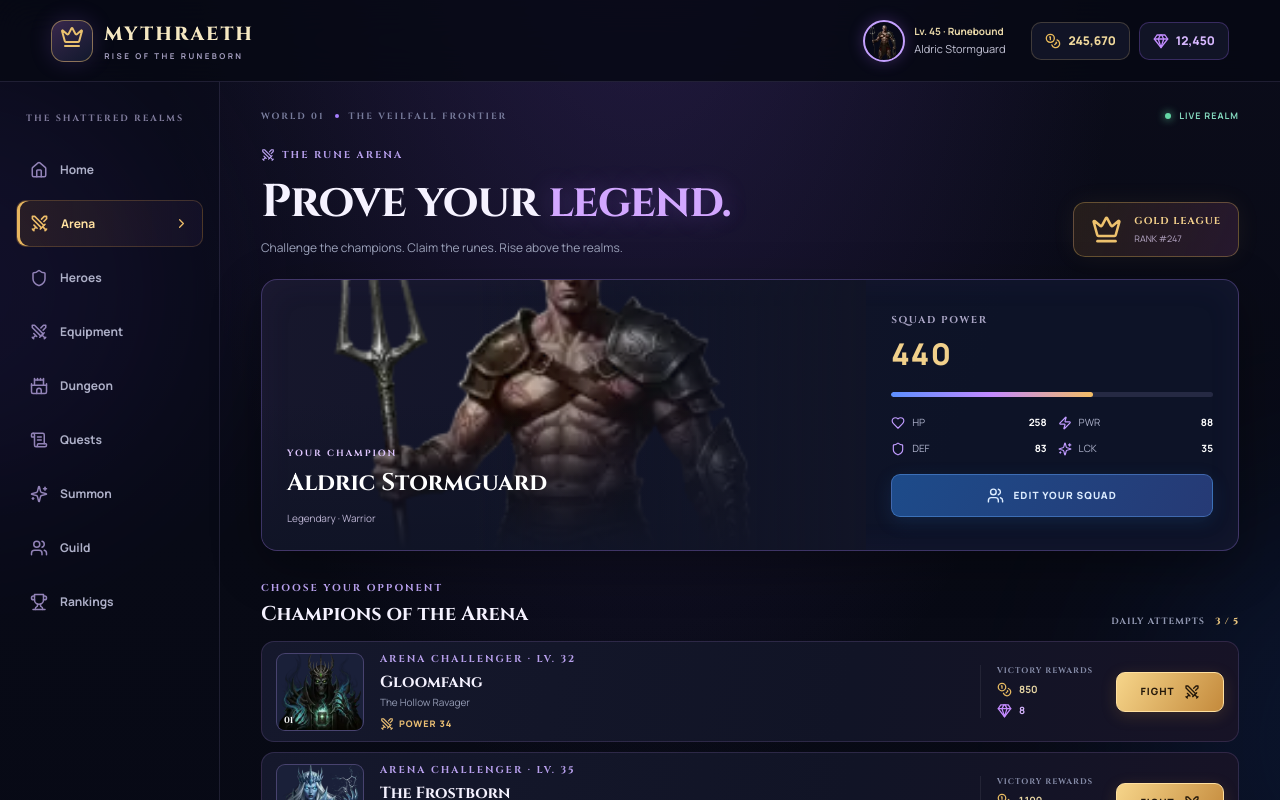
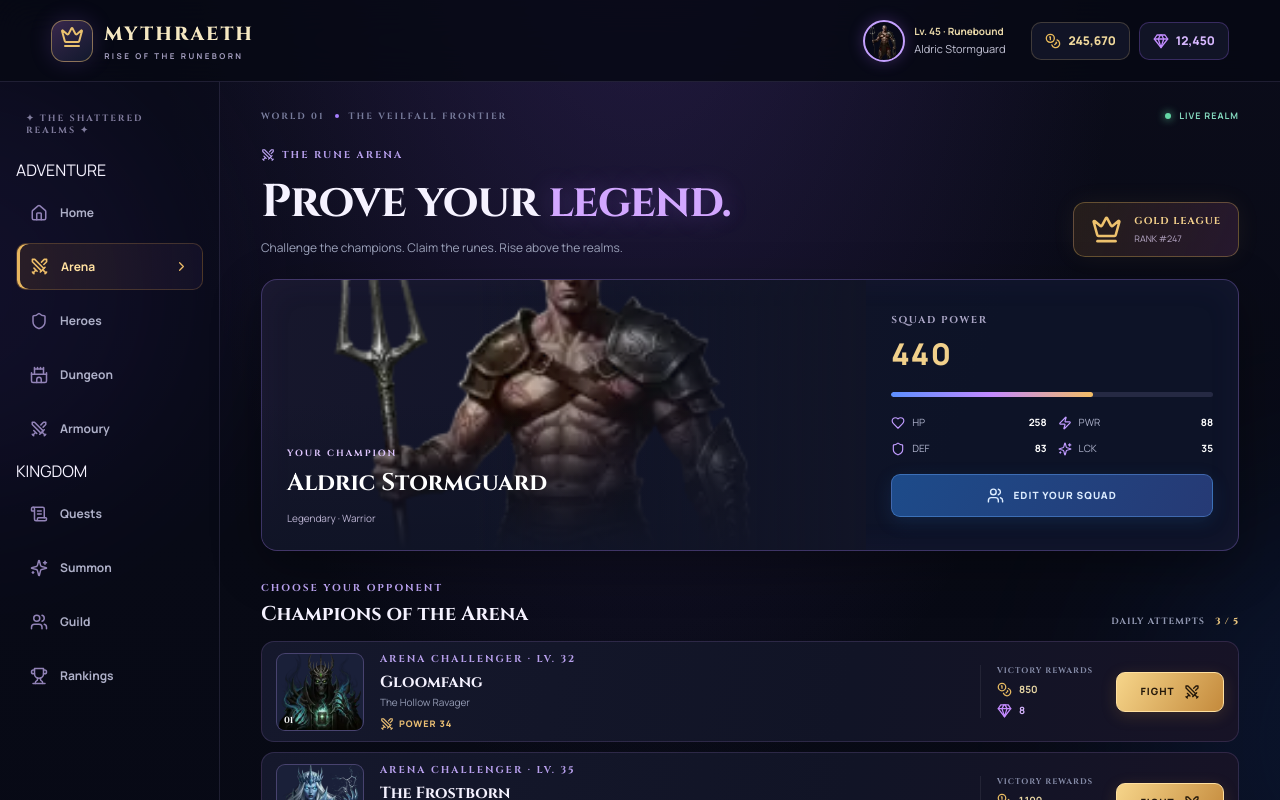
Before and after one commit to Mukedlii/mythraeth-rpg, a Next.js app: page / in a window 1280 px wide. Shown: the top 800 px of the page. Built offline with nearby package versions, Linux system fonts and the light colour scheme.

Commit message:
refine: group fantasy navigation and add armoury tab to mobile menu

```diff
--- a/app/page.tsx
+++ b/app/page.tsx
@@ -187,8 +187,8 @@ export default function MythraethGame() {
     { label: "Home", icon: <Home size={18}/>, tab: "Home" },
     { label: "Arena", icon: <Swords size={19}/>, tab: "Arena" },
     { label: "Heroes", icon: <Shield size={18}/>, tab: "Heroes" },
-    { label: "Equipment", icon: <Swords size={18}/>, tab: "Equipment" },
     { label: "Dungeon", icon: <Castle size={18}/>, tab: "Dungeon" },
+    { label: "Armoury", icon: <Swords size={18}/>, tab: "Equipment" },
     { label: "Quests", icon: <ScrollText size={18}/>, tab: "Quests" },
     { label: "Summon", icon: <Sparkles size={18}/>, tab: "Summon" },
     { label: "Guild", icon: <Users size={18}/>, tab: "Guild" },
@@ -290,8 +290,11 @@ export default function MythraethGame() {
 
     <div className="game-layout">
       <aside className={`sidebar ${menuOpen ? "sidebar-open" : ""}`}>
-        <div className="realm-label">THE SHATTERED REALMS</div>
-        {nav.map(item => <button key={item.tab} onClick={() => {setActiveTab(item.tab);setMenuOpen(false);}} className={`nav-item ${activeTab === item.tab ? "active" : ""}`}>{item.icon}<span>{item.label}</span>{activeTab === item.tab && <ChevronRight size={15}/>}</button>)}
+        <div className="realm-label"><span>✦</span> THE SHATTERED REALMS <span>✦</span></div>
+        <div className="nav-section-label">ADVENTURE</div>
+        {nav.slice(0,5).map(item => <button key={item.tab} onClick={() => {setActiveTab(item.tab);setMenuOpen(false);}} className={`nav-item ${activeTab === item.tab ? "active" : ""}`}>{item.icon}<span>{item.label}</span>{activeTab === item.tab && <ChevronRight size={15}/>}</button>)}
+        <div className="nav-section-label nav-section-secondary">KINGDOM</div>
+        {nav.slice(5).map(item => <button key={item.tab} onClick={() => {setActiveTab(item.tab);setMenuOpen(false);}} className={`nav-item ${activeTab === item.tab ? "active" : ""}`}>{item.icon}<span>{item.label}</span>{activeTab === item.tab && <ChevronRight size={15}/>}</button>)}
         <div className="sidebar-bottom"><div className="season-icon"><Flame size={18}/></div><div><b>Season of Embers</b><small>12 days remaining</small></div></div>
       </aside>
 
```
